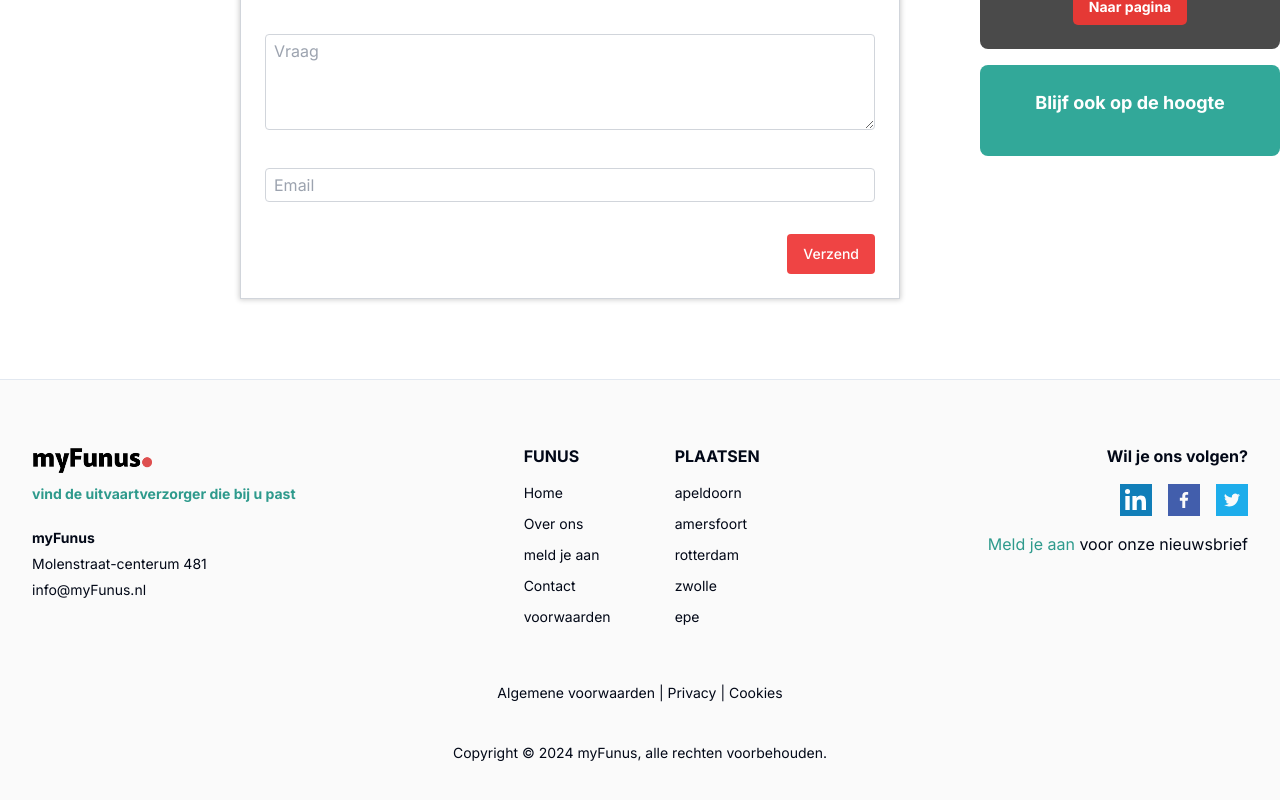
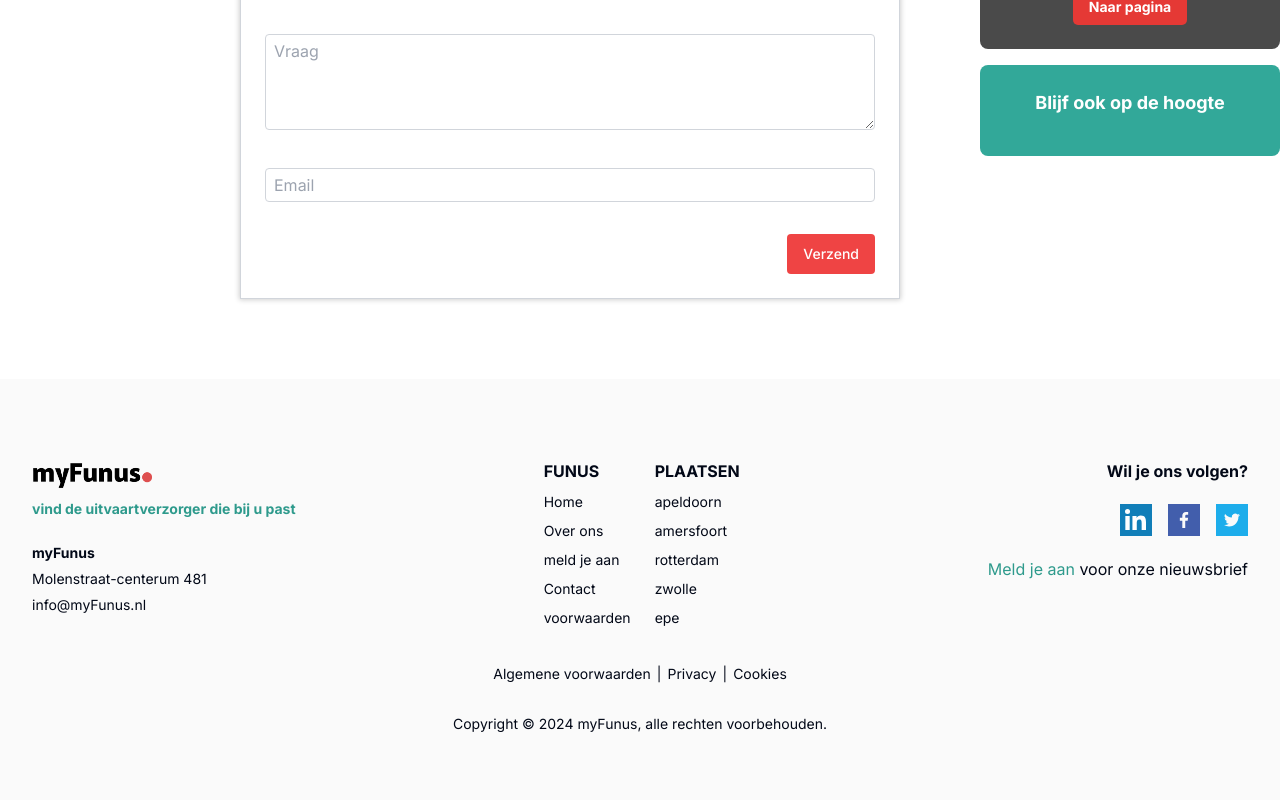
Before and after one commit to dmhub-dev/dmhub, a Next.js app: page /contact in a window 1280 px wide. Shown: the part 444-1244 px from the top of the page. Built offline with nearby package versions, Linux system fonts and the light colour scheme.

Commit message:
footer ui

```diff
--- a/components/layout/Footer.tsx
+++ b/components/layout/Footer.tsx
@@ -19,7 +19,7 @@ const plaasten = [
 
 export default function Footer() {
   return (
-    <footer className="bg-[#fafafa] w-full py-16 border-t">
+    <footer className="bg-[#fafafa] w-full py-[80px]">
       <div className="container w-full flex justify-between flex-wrap sm:flex-nowrap">
         <div className="mb-10 md:mb-0">
           <img
@@ -36,15 +36,15 @@ export default function Footer() {
           <p className="text-sm mb-1.5">info@myFunus.nl</p>
         </div>
 
-        <div className="flex gap-4 md:gap-16 justify-center mb-10 md:mb-0">
+        <div className="flex gap-4 md:gap-6 justify-center mb-10 md:mb-0">
           <div>
-            <h3 className="font-bold uppercase mb-3">Funus</h3>
+            <h3 className="font-bold uppercase text-base mb-[6px]">Funus</h3>
             <ul>
               {quickLinks.map((link) => (
                 <li key={link.title}>
                   <Link
                     href={link.href}
-                    className="text-sm mb-2 inline-block hover:text-primary"
+                    className="text-sm mb-[6px] inline-block hover:text-blue-500"
                   >
                     {link.title}
                   </Link>
@@ -54,13 +54,13 @@ export default function Footer() {
           </div>
 
           <div>
-            <h3 className="font-bold uppercase mb-3">plaatsen</h3>
+            <h3 className="font-bold uppercase text-base mb-[6px]">plaatsen</h3>
             <ul>
               {plaasten.map((link) => (
                 <li key={link.title}>
                   <Link
                     href={link.href}
-                    className="text-sm mb-2 inline-block hover:text-primary"
+                    className="text-sm mb-[6px] inline-block hover:text-blue-500"
                   >
                     {link.title}
                   </Link>
@@ -71,8 +71,8 @@ export default function Footer() {
         </div>
 
         <div className="md:text-end">
-          <h4 className="font-bold mb-4">Wil je ons volgen?</h4>
-          <ul className="flex gap-4 md:justify-end mb-4">
+          <h4 className="font-bold text-base mb-[21px]">Wil je ons volgen?</h4>
+          <ul className="flex gap-4 md:justify-end mb-[21px]">
             <li>
               <a
                 href="http://linkedin.com"
@@ -121,23 +121,23 @@ export default function Footer() {
         </div>
       </div>
 
-      <div className="container mt-12">
+      <div className="container mt-[30px]">
         <p className="md:text-center text-sm">
           <Link href="/privacy" className="hover:text-secondary">
             Algemene voorwaarden
-          </Link>{" "}
-          |{" "}
+          </Link>
+          <span className="mx-[6px]">|</span>
           <Link href="/privacy" className="hover:text-secondary">
             Privacy
-          </Link>{" "}
-          |{" "}
+          </Link>
+          <span className="mx-[6px]">|</span>
           <Link href="/cookies-policy" className="hover:text-secondary">
             Cookies
           </Link>
         </p>
       </div>
 
-      <div className="container mt-10">
+      <div className="container mt-[30px]">
         <p className="md:text-center text-sm">
           Copyright © {new Date().getFullYear()} myFunus, alle rechten
           voorbehouden.
```
